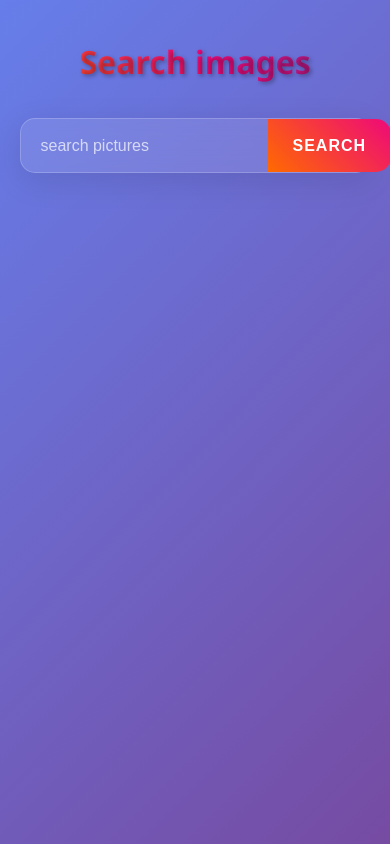
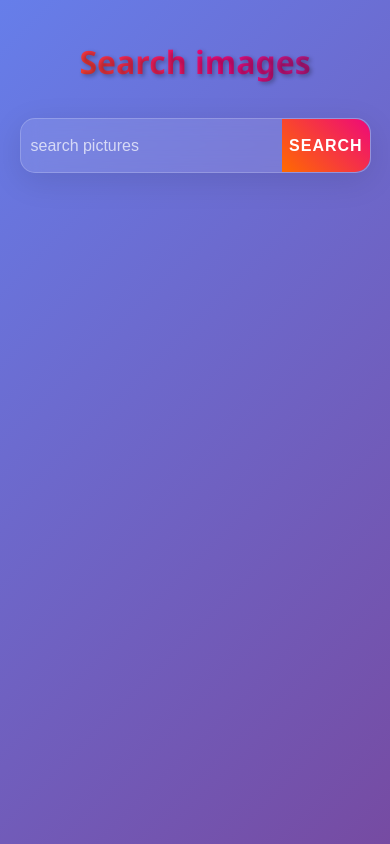
Before and after one commit to RaviranjanMishra01/HTML-CSS-AND-JS_projects, a plain HTML site: page 03-GradientGallery/index.html in a window 390 px wide. Drawn offline with Linux system fonts and the light colour scheme.

Commit message:
Update style.css

```diff
--- a/03-GradientGallery/style.css
+++ b/03-GradientGallery/style.css
@@ -168,11 +168,12 @@ form button:hover {
 
     form input {
         font-size: 1rem;
-        padding: 0 20px;
+        padding: 0 10px;
     }
 
     form button {
-        padding: 0 25px;
+        width: 25%;
+        padding: 0 5px;
         font-size: 1rem;
     }
 
```
